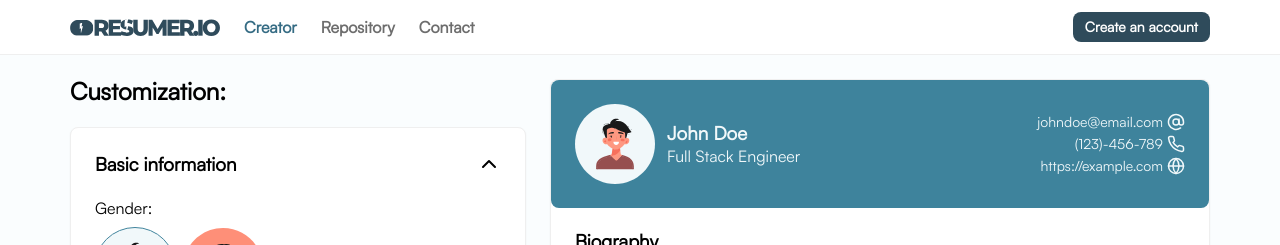
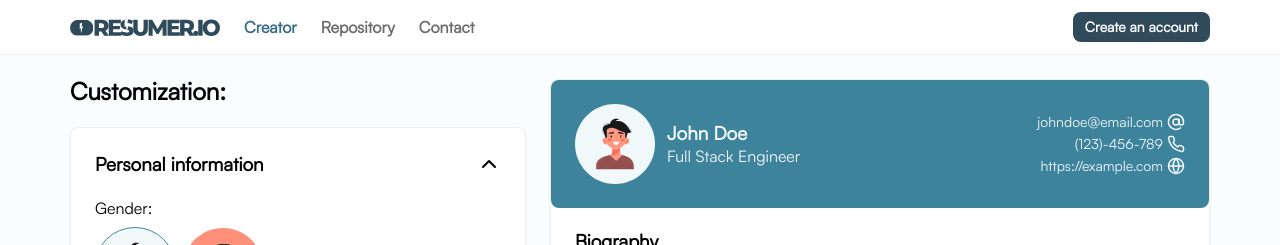
Before and after one commit to nicktechz/odin-cv-applicaton, a React (Vite) app: page / in a window 1280 px wide. Shown: the top 245 px of the page. Built offline with nearby package versions, Linux system fonts and the light colour scheme.

Commit message:
Refactor some components to make easy to pass the props

```diff
--- a/src/components/CardSettings.jsx
+++ b/src/components/BasicInfoSettings.jsx
@@ -1,21 +1,11 @@
 import { useState } from "react";
 
-export default function CardSettings({
-  title,
-  basicInfo,
-  changeImageToMen,
-  changeImageToWomen,
-  changeFirstName,
-  changeLastName,
-  changeJob,
-  changeEmail,
-  changePhone,
-  changeWebsite,
-  changeBio,
-}) {
+export default function BasicInfoSettings({ basicInfo, basicInfoFunctions }) {
   const [collapse, setCollapse] = useState(true);
   const iconDownPath = "src/assets/icons/chevron-down.svg";
   const iconUpPath = "src/assets/icons/chevron-up.svg";
+  console.log(basicInfoFunctions);
+
   function collapseAccordion() {
     if (collapse) {
       setCollapse(false);
@@ -26,7 +16,7 @@ export default function CardSettings({
   return (
     <aside className="card">
       <div className="cardHeader">
-        <h3>{title}</h3>
+        <h3>Personal information</h3>
         <img
           src={!collapse ? iconDownPath : iconUpPath}
           alt=""
@@ -46,7 +36,7 @@ export default function CardSettings({
                 alt=""
                 width="80px"
                 style={{ cursor: "pointer" }}
-                onClick={changeImageToMen}
+                onClick={basicInfoFunctions.changeImageToMen}
                 className={
                   basicInfo.img === "src/assets/icons/userMan.svg"
                     ? "active"
@@ -58,7 +48,7 @@ export default function CardSettings({
                 alt=""
                 width="80px"
                 style={{ cursor: "pointer" }}
-                onClick={changeImageToWomen}
+                onClick={basicInfoFunctions.changeImageToWomen}
                 className={
                   basicInfo.img === "src/assets/icons/userWomen.svg"
                     ? "active"
@@ -74,7 +64,7 @@ export default function CardSettings({
               </label>
               <input
                 type="text"
-                onChange={changeFirstName}
+                onChange={basicInfoFunctions.changeFirstName}
                 value={basicInfo.firstName}
               />
             </div>
@@ -84,7 +74,7 @@ export default function CardSettings({
               </label>
               <input
                 type="text"
-                onChange={changeLastName}
+                onChange={basicInfoFunctions.changeLastName}
                 value={basicInfo.lastName}
               />
             </div>
@@ -93,13 +83,21 @@ export default function CardSettings({
             <label htmlFor="">
               Job: <span className="requiredIcon">*</span>
             </label>
-            <input type="text" value={basicInfo.job} onChange={changeJob} />
+            <input
+              type="text"
+              value={basicInfo.job}
+              onChange={basicInfoFunctions.changeJob}
+            />
           </div>
           <div className="inputBox">
             <label htmlFor="">
               Email: <span className="requiredIcon">*</span>
             </label>
-            <input type="text" onChange={changeEmail} value={basicInfo.email} />
+            <input
+              type="text"
+              onChange={basicInfoFunctions.changeEmail}
+              value={basicInfo.email}
+            />
           </div>
           <div className="inputBox">
             <label htmlFor="">
@@ -108,7 +106,7 @@ export default function CardSettings({
             <input
               type="tel"
               value={basicInfo.phoneNumber}
-              onChange={changePhone}
+              onChange={basicInfoFunctions.changePhone}
             />
           </div>
           <div className="inputBox">
@@ -118,7 +116,7 @@ export default function CardSettings({
             <input
               type="url"
               value={basicInfo.website}
-              onChange={changeWebsite}
+              onChange={basicInfoFunctions.changeWebsite}
             />
           </div>
           <div className="inputBox">
@@ -129,7 +127,7 @@ export default function CardSettings({
               name=""
               id=""
               value={basicInfo.bio}
-              onChange={changeBio}
+              onChange={basicInfoFunctions.changeBio}
             ></textarea>
           </div>
         </>
--- a/src/components/Builder.jsx
+++ b/src/components/Builder.jsx
@@ -4,22 +4,11 @@ import "../styles/components/Configurator.css";
 import "../styles/components/Cv.css";
 import Cv from "./Cv";
 import Configurator from "./Configurator";
+import { basicInfo as basicInfoData } from "../utils/settingsObjects";
+import { deleteWhiteSpaces } from "../utils/stringUtils";
 
 export default function Builder() {
-  const [basicInfo, setBasicInfo] = useState({
-    firstName: "",
-    img: "src/assets/icons/userMan.svg",
-    lastName: "",
-    job: "",
-    email: "",
-    phoneNumber: "",
-    website: "",
-    bio: "",
-  });
-
-  const deleteWhiteSpaces = (string) => {
-    return string.replace(/\s/g, "");
-  };
+  const [basicInfo, setBasicInfo] = useState(basicInfoData);
 
   const changeImageToMen = () => {
     setBasicInfo({ ...basicInfo, img: "src/assets/icons/userMan.svg" });
@@ -53,21 +42,25 @@ export default function Builder() {
     setBasicInfo({ ...basicInfo, bio: e.target.value });
   };
 
+  const basicInfoFunctions = {
+    changeImageToMen,
+    changeImageToWomen,
+    changeFirstName,
+    changeLastName,
+    changeJob,
+    changeEmail,
+    changePhone,
+    changeWebsite,
+    changeBio,
+  };
+
   return (
     <section className="builder">
       <section className="configurator">
         <h2 className="configuratorTitle">Customization:</h2>
         <Configurator
           basicInfo={basicInfo}
-          changeImageToMen={changeImageToMen}
-          changeImageToWomen={changeImageToWomen}
-          changeFirstName={changeFirstName}
-          changeLastName={changeLastName}
-          changeJob={changeJob}
-          changeEmail={changeEmail}
-          changePhone={changePhone}
-          changeWebsite={changeWebsite}
-          changeBio={changeBio}
+          basicInfoFunctions={basicInfoFunctions}
         />
       </section>
 
--- a/src/components/Configurator.jsx
+++ b/src/components/Configurator.jsx
@@ -1,32 +1,13 @@
 import "../styles/components/Configurator.css";
-import CardSettings from "./CardSettings";
+import BasicInfoSettings from "./BasicInfoSettings";
 
-export default function Configurator({
-  basicInfo,
-  changeImageToMen,
-  changeImageToWomen,
-  changeFirstName,
-  changeLastName,
-  changeJob,
-  changeEmail,
-  changePhone,
-  changeWebsite,
-  changeBio,
-}) {
+export default function Configurator({ basicInfo, basicInfoFunctions }) {
   return (
     <>
-      <CardSettings
+      <BasicInfoSettings
         title={"Basic information"}
         basicInfo={basicInfo}
-        changeFirstName={changeFirstName}
-        changeLastName={changeLastName}
-        changeJob={changeJob}
-        changeEmail={changeEmail}
-        changePhone={changePhone}
-        changeWebsite={changeWebsite}
-        changeBio={changeBio}
-        changeImageToMen={changeImageToMen}
-        changeImageToWomen={changeImageToWomen}
+        basicInfoFunctions={basicInfoFunctions}
       />
     </>
   );
--- /dev/null
+++ b/src/utils/settingsObjects.js
@@ -0,0 +1,10 @@
+export const basicInfo = {
+  firstName: "",
+  img: "src/assets/icons/userMan.svg",
+  lastName: "",
+  job: "",
+  email: "",
+  phoneNumber: "",
+  website: "",
+  bio: "",
+};
--- /dev/null
+++ b/src/utils/stringUtils.js
@@ -0,0 +1,3 @@
+export const deleteWhiteSpaces = (string) => {
+  return string.replace(/\s/g, "");
+};
```
Also changed, not shown: src/utils/basicSettingsFunctions.js (added, +45 -0 lines).
